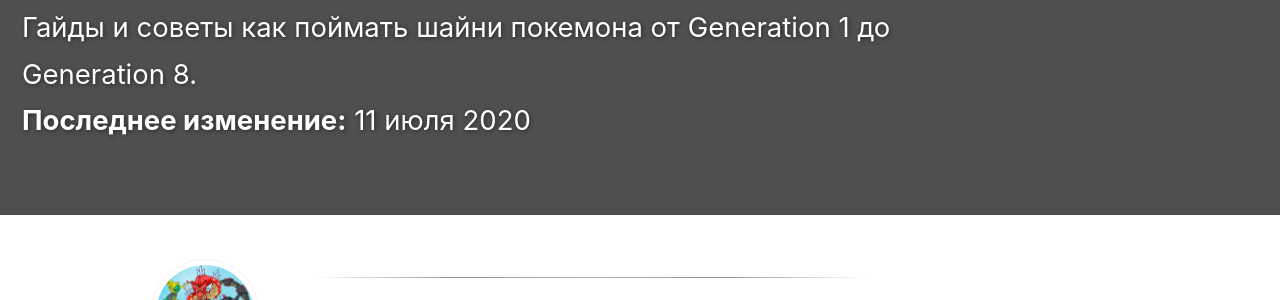
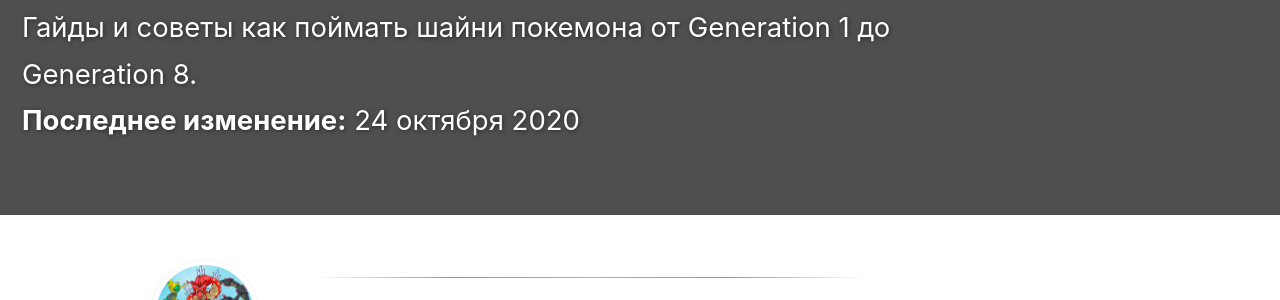
Before and after one commit to slashkins/blank, a Jekyll site: the page built from _pages/home.md, in a window 1280 px wide and 900 px high. Shown: the part 296-596 px from the top of the window. Built offline with Jekyll 4.4.1, drawn with Linux system fonts in a browser that asks for light colours; nearby versions of some CDN libraries.

Commit message:
fix data

```diff
--- a/_pages/home.md
+++ b/_pages/home.md
@@ -7,7 +7,7 @@
   overlay_image: images/homepagefeat.png
   overlay_filter: 0.5
   caption:
-excerpt: 'Гайды и советы как поймать шайни покемона от Generation 1 до Generation 8.<br />**Последнее изменение:** 11 июля 2020'
+excerpt: 'Гайды и советы как поймать шайни покемона от Generation 1 до Generation 8.<br />**Последнее изменение:** 24 октября 2020'
 ---
 
 
```
